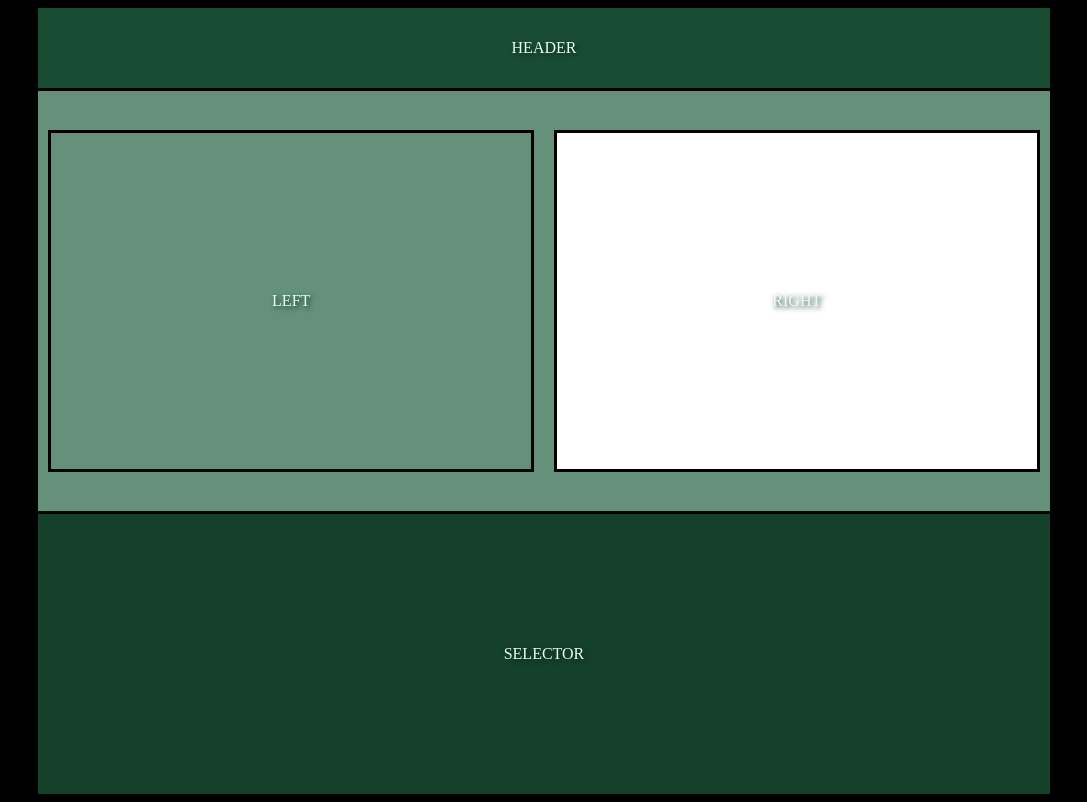
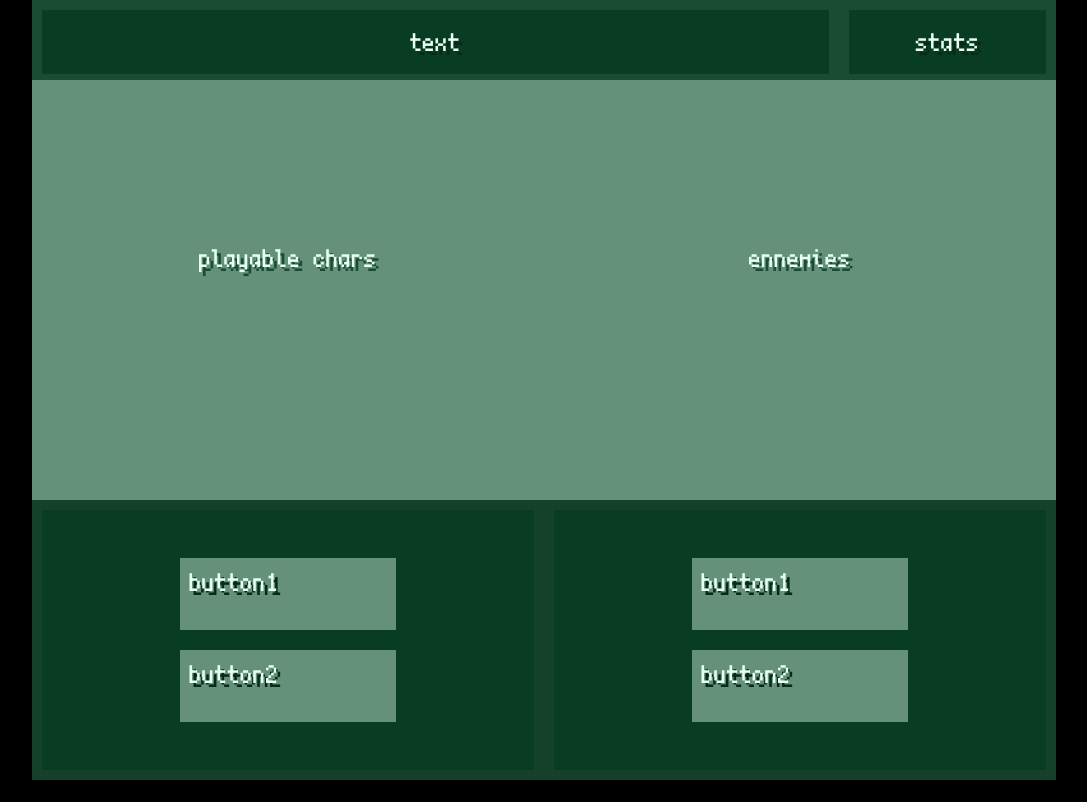
Before and after one commit to nytouu/TPJS, a plain HTML site: page maPage.html in a window 1280 px wide. Shown: the whole page, without its empty margins (96-1183 px from the left). Drawn offline with Linux system fonts and the light colour scheme.

Commit message:
mise en page globale du jeu

```diff
--- a/maPage.html
+++ b/maPage.html
@@ -8,22 +8,44 @@
     </head>
     <body>
         <div id="header" class="header">
-			HEADER
+            <div id="textarea" class="header">
+                text
+            </div>
+            <div id="stats" class="header">
+                stats
+            </div>
 		</div>
 
         <div id="game" class="game">
+			<div id="gameleft" class="game">
+				playable chars
+			</div>
+			<div id="gameright" class="game">
+				ennemies
+			</div>
+		</div>
 
-			<div class="gameleft">
-				LEFT
-			</div>
-			<div class="gameright">
-				RIGHT
-			</div>
+        <div id="selector" class="selector">
+
+            <div id="buttonsleft" class="selectorleft">
+                <div id="button1" class="button">
+                    button1
+                </div>
+                <div id="button2" class="button">
+                    button2
+                </div>
+            </div>
+
+            <div id="buttonsright" class="selectorright">
+                <div id="button3" class="button">
+                    button1
+                </div>
+                <div id="button4" class="button">
+                    button2
+                </div>
+            </div>
 
 		</div>
 
-        <div id="selector" class="selector">
-			SELECTOR
-		</div>
     </body>
 </html>
--- a/styles.css
+++ b/styles.css
@@ -1,65 +1,152 @@
-div
+@font-face {
+  font-family: scientifica;
+  src: url(fonts/scientifica/scientifica.ttf);
+}
+
+@font-face {
+  font-family: scientifica-bold;
+  src: url(fonts/scientifica/scientificaBold.ttf);
+}
+
+@font-face {
+  font-family: scientifica-italic;
+  src: url(fonts/scientifica/scientificaItalic.ttf);
+}
+
+/*div
 {
 	display: flex;
 	margin: auto;
 	color: #E7FFF3;
-	text-shadow: 2px 2px 5px #062B19;
-}
+	text-shadow: 4px 4px #062B19;
+	font-family: scientifica;
+	font-size: 28px;
+}*/
 
 body
 {
+	display: flex;
+	flex-direction: column;
+	justify-content: center;
+	align-items: center;
 	background-color: black;
-	font-style: Arial;
+	margin: auto;
+	color: #E7FFF3;
+	text-shadow: 4px 4px #062B19;
+	font-family: scientifica;
+	font-size: 28px;
 }
 
-#header
+.header
 {
+	display: flex;
 	height: 80px;
 	width: 80%;
+	background-color: #194D33;
+
+}
+
+.header#textarea
+{
+	float: left;
+	width: 80%;
+	height: 80%;
+	margin: 10px;
+	background-color: #093D23;
 	justify-content: center;
 	align-items: center;
-	background-color: #194D33;
 }
 
-.gameleft
+.header#stats
+{
+	float: right;
+	width: 20%;
+	height: 80%;
+	margin: 10px;
+	background-color: #093D23;
+	justify-content: center;
+	align-items: center;
+}
+
+.game#gameleft
 {
 	float: left;
 	width: 50%;
 	height: 80%;
 	margin: 10px;
+	text-shadow: 4px 4px #194D33;
 	justify-content: center;
 	align-items: center;
-	border: 3px solid #000000;
 }
 
-.gameright
+.game#gameright
 {
 	float: right;
 	width: 50%;
 	height: 80%;
 	margin: 10px;
+	text-shadow: 4px 4px #194D33;
 	justify-content: center;
 	align-items: center;
-	border: 3px solid #000000;
-	background-color: #ffffff;
 }
 
-#game
+.game
 {
+	display: flex;
+	width: 80%;
 	height: 420px;
-	width: 80%;
-	justify-content: center;
-	align-items: center;
 	background-color: #65917B;
-	border: 3px solid #000000;
+
 }
 
-
-#selector
+.selector
 {
+	display:flex;
+	justify-content: flex-start;
+	width: 80%;
 	height: 280px;
-	width: 80%;
-	justify-content: center;
-	align-items: center;
 	background-color: #15402A;
 }
+
+.selectorleft
+{
+	display:flex;
+	align-items: center;
+	justify-content: center;
+}
+
+.selectorleft#buttonsleft
+{
+	/* float: left; */
+	/* width: 30%; */
+	margin: 10px;
+	background-color: #093D23;
+	flex-direction: column;
+	width: 50%;
+}
+
+.selectorright
+{
+	display:flex;
+	align-items: center;
+	justify-content: center;
+}
+
+.selectorright#buttonsright
+{
+	/* float: left; */
+	/* width: 30%; */
+	margin: 10px;
+	background-color: #093D23;
+	flex-direction: column;
+	width: 50%;
+}
+
+.button
+{
+	width: 40%;
+	height: 20%;
+	padding: 10px;
+	margin: 10px;
+	background-color: #65917B;
+}
```
